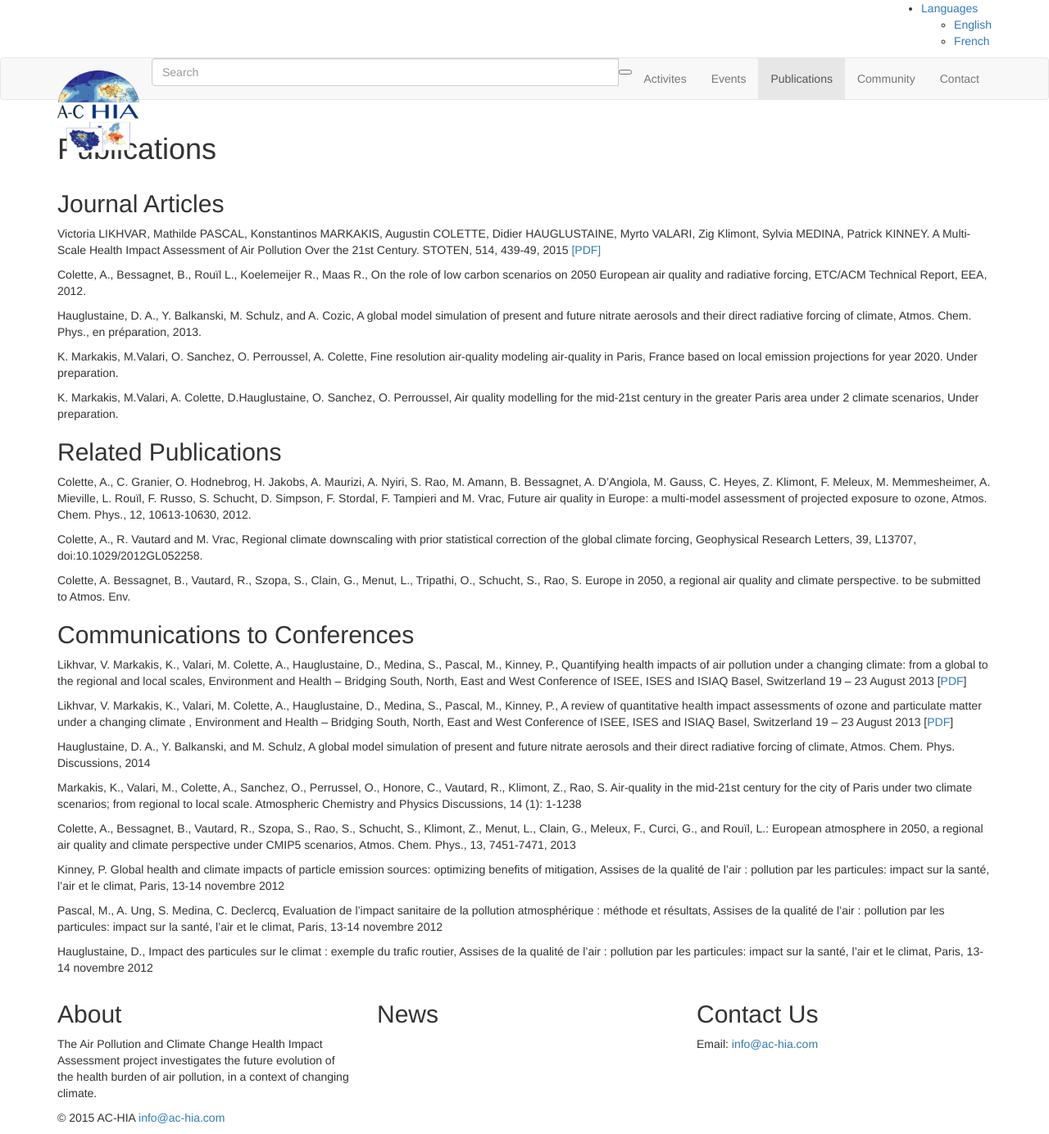
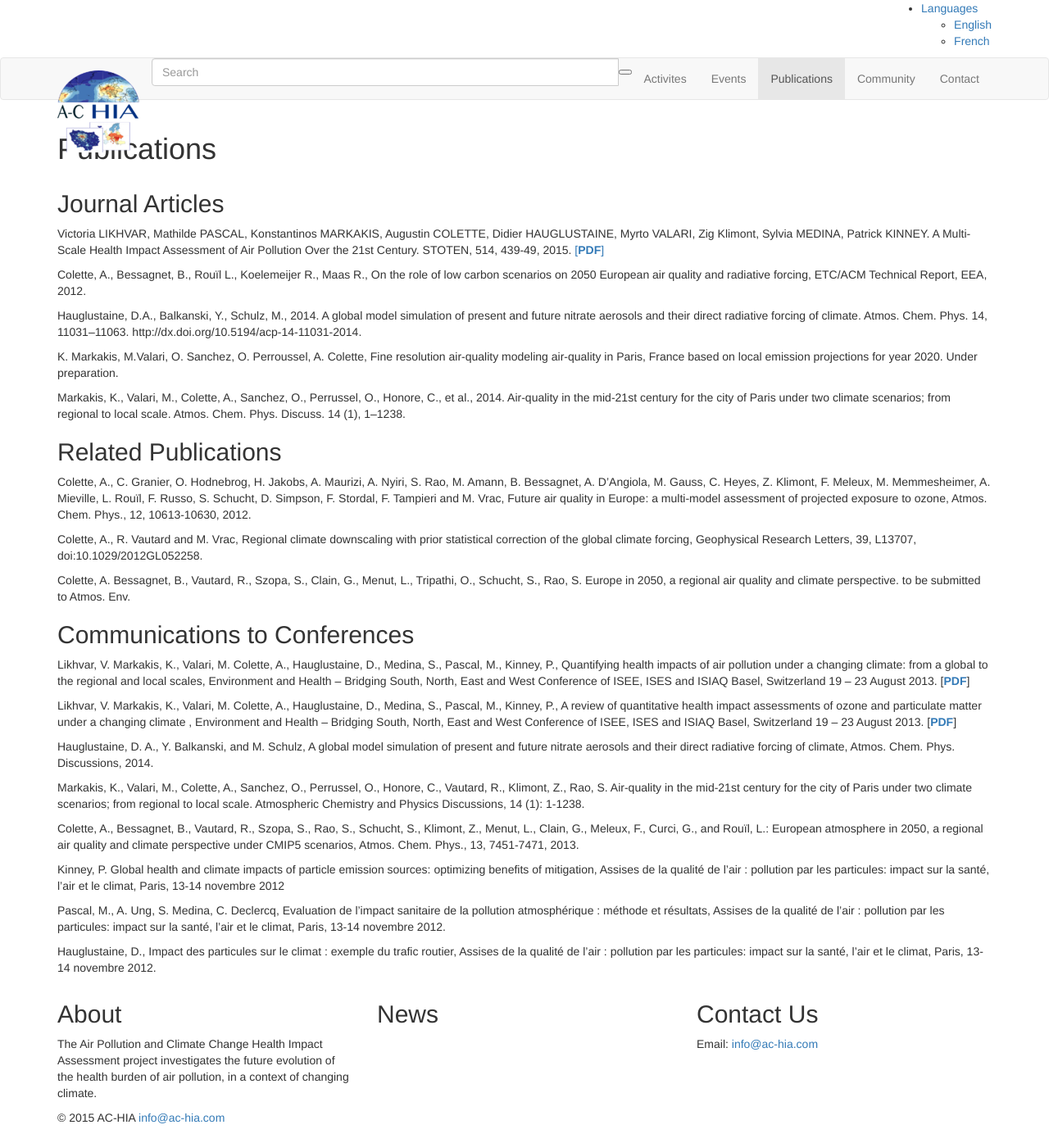
Before and after one commit to vlikhvar/achia, a Jekyll site: the page built from publications.md, in a window 1280 px wide. Shown: the whole page at 82% size. Built offline with Jekyll 4.4.1, drawn with Linux system fonts in a browser that asks for light colours; nearby versions of some CDN libraries; library files that are not in the unit come from our copies; Markdown is read by kramdown in place of the engine named in the settings.

Commit message:
Update publications.md
Updated status of several papers

```diff
--- a/publications.md
+++ b/publications.md
@@ -8,16 +8,15 @@ order: 4
 
 <div class="headline"><h2>Journal Articles</h2></div>
 
-Victoria LIKHVAR, Mathilde PASCAL, Konstantinos MARKAKIS, Augustin COLETTE, Didier HAUGLUSTAINE, Myrto VALARI, Zig Klimont, Sylvia MEDINA, Patrick KINNEY. A Multi-Scale Health Impact Assessment of Air Pollution Over the 21st Century. STOTEN, 514, 439-49, 2015 [[PDF]](http://authors.elsevier.com/a/1QXrAB8ccTwW1)
+Victoria LIKHVAR, Mathilde PASCAL, Konstantinos MARKAKIS, Augustin COLETTE, Didier HAUGLUSTAINE, Myrto VALARI, Zig Klimont, Sylvia MEDINA, Patrick KINNEY. A Multi-Scale Health Impact Assessment of Air Pollution Over the 21st Century. STOTEN, 514, 439-49, 2015. [[**PDF**]](http://authors.elsevier.com/a/1QXrAB8ccTwW1)
 
 Colette, A., Bessagnet, B., Rouïl L., Koelemeijer R., Maas R., On the role of low carbon scenarios on 2050 European air quality and radiative forcing, ETC/ACM Technical Report, EEA, 2012.
 
-Hauglustaine, D. A., Y. Balkanski, M. Schulz, and A. Cozic, A global model simulation of present and future
-nitrate aerosols and their direct radiative forcing of climate, Atmos. Chem. Phys., en préparation, 2013.
+Hauglustaine, D.A., Balkanski, Y., Schulz, M., 2014. A global model simulation of present and future nitrate aerosols and their direct radiative forcing of climate. Atmos. Chem. Phys. 14, 11031–11063. http://dx.doi.org/10.5194/acp-14-11031-2014.
 
 K. Markakis, M.Valari, O. Sanchez, O. Perroussel, A. Colette, Fine resolution air‐quality modeling air‐quality in Paris, France based on local emission projections for year 2020. Under preparation.
 
-K. Markakis, M.Valari, A. Colette, D.Hauglustaine, O. Sanchez, O. Perroussel, Air quality modelling for the mid‐21st century in the greater Paris area under 2 climate scenarios, Under preparation.
+Markakis, K., Valari, M., Colette, A., Sanchez, O., Perrussel, O., Honore, C., et al., 2014. Air-quality in the mid-21st century for the city of Paris under two climate scenarios; from regional to local scale. Atmos. Chem. Phys. Discuss. 14 (1), 1–1238.
 
 
 
@@ -31,18 +30,18 @@ Colette, A. Bessagnet, B., Vautard, R., Szopa, S., Clain, G., Menut, L., Tripath
 
 <div class="headline"><h2>Communications to Conferences</h2></div>
 
-Likhvar, V. Markakis, K., Valari, M. Colette, A., Hauglustaine, D., Medina, S., Pascal, M., Kinney, P., Quantifying health impacts of air pollution under a changing climate: from a global to the regional and local scales, Environment and Health – Bridging South, North, East and West Conference of ISEE, ISES and ISIAQ Basel, Switzerland 19 – 23 August 2013 [[PDF]({{ ASSET_PATH }}/../../pdfs/ISEE_VICTORIA__LIKHVAR_90x120_V2.qxp_HD_V3.pdf)]
+Likhvar, V. Markakis, K., Valari, M. Colette, A., Hauglustaine, D., Medina, S., Pascal, M., Kinney, P., Quantifying health impacts of air pollution under a changing climate: from a global to the regional and local scales, Environment and Health – Bridging South, North, East and West Conference of ISEE, ISES and ISIAQ Basel, Switzerland 19 – 23 August 2013. [[**PDF**]({{ ASSET_PATH }}/../../pdfs/ISEE_VICTORIA__LIKHVAR_90x120_V2.qxp_HD_V3.pdf)]
 
-Likhvar, V. Markakis, K., Valari, M. Colette, A., Hauglustaine, D., Medina, S., Pascal, M., Kinney, P., A review of quantitative health impact assessments of ozone and particulate matter under a changing climate , Environment and Health – Bridging South, North, East and West Conference of ISEE, ISES and ISIAQ Basel, Switzerland 19 – 23 August 2013 [[PDF]({{ ASSET_PATH }}/../../pdfs/ISEE_CLIMAT_VICTORIA__LIKHVAR_V2_90x120.qxp_HD_v4.pdf)]
+Likhvar, V. Markakis, K., Valari, M. Colette, A., Hauglustaine, D., Medina, S., Pascal, M., Kinney, P., A review of quantitative health impact assessments of ozone and particulate matter under a changing climate , Environment and Health – Bridging South, North, East and West Conference of ISEE, ISES and ISIAQ Basel, Switzerland 19 – 23 August 2013. [[**PDF**]({{ ASSET_PATH }}/../../pdfs/ISEE_CLIMAT_VICTORIA__LIKHVAR_V2_90x120.qxp_HD_v4.pdf)]
 
-Hauglustaine, D. A., Y. Balkanski, and M. Schulz, A global model simulation of present and future nitrate aerosols and their direct radiative forcing of climate, Atmos. Chem. Phys. Discussions, 2014
+Hauglustaine, D. A., Y. Balkanski, and M. Schulz, A global model simulation of present and future nitrate aerosols and their direct radiative forcing of climate, Atmos. Chem. Phys. Discussions, 2014.
 
-Markakis, K., Valari, M., Colette, A., Sanchez, O., Perrussel, O., Honore, C., Vautard, R., Klimont, Z., Rao, S. Air-quality in the mid-21st century for the city of Paris under two climate scenarios; from regional to local scale. Atmospheric Chemistry and Physics Discussions, 14 (1): 1-1238
+Markakis, K., Valari, M., Colette, A., Sanchez, O., Perrussel, O., Honore, C., Vautard, R., Klimont, Z., Rao, S. Air-quality in the mid-21st century for the city of Paris under two climate scenarios; from regional to local scale. Atmospheric Chemistry and Physics Discussions, 14 (1): 1-1238.
 
-Colette, A., Bessagnet, B., Vautard, R., Szopa, S., Rao, S., Schucht, S., Klimont, Z., Menut, L., Clain, G., Meleux, F., Curci, G., and Rouïl, L.: European atmosphere in 2050, a regional air quality and climate perspective under CMIP5 scenarios, Atmos. Chem. Phys., 13, 7451-7471, 2013
+Colette, A., Bessagnet, B., Vautard, R., Szopa, S., Rao, S., Schucht, S., Klimont, Z., Menut, L., Clain, G., Meleux, F., Curci, G., and Rouïl, L.: European atmosphere in 2050, a regional air quality and climate perspective under CMIP5 scenarios, Atmos. Chem. Phys., 13, 7451-7471, 2013.
 
 Kinney, P. Global health and climate impacts of particle emission sources: optimizing benefits of mitigation, Assises de la qualité de l’air : pollution par les particules: impact sur la santé, l’air et le climat, Paris, 13‐14 novembre 2012
 
-Pascal, M., A. Ung, S. Medina, C. Declercq, Evaluation de l’impact sanitaire de la pollution atmosphérique : méthode et résultats, Assises de la qualité de l’air : pollution par les particules: impact sur la santé, l’air et le climat, Paris, 13‐14 novembre 2012
+Pascal, M., A. Ung, S. Medina, C. Declercq, Evaluation de l’impact sanitaire de la pollution atmosphérique : méthode et résultats, Assises de la qualité de l’air : pollution par les particules: impact sur la santé, l’air et le climat, Paris, 13‐14 novembre 2012.
 
-Hauglustaine, D., Impact des particules sur le climat : exemple du trafic routier, Assises de la qualité de l’air : pollution par les particules: impact sur la santé, l’air et le climat, Paris, 13‐14 novembre 2012
+Hauglustaine, D., Impact des particules sur le climat : exemple du trafic routier, Assises de la qualité de l’air : pollution par les particules: impact sur la santé, l’air et le climat, Paris, 13‐14 novembre 2012.
```
